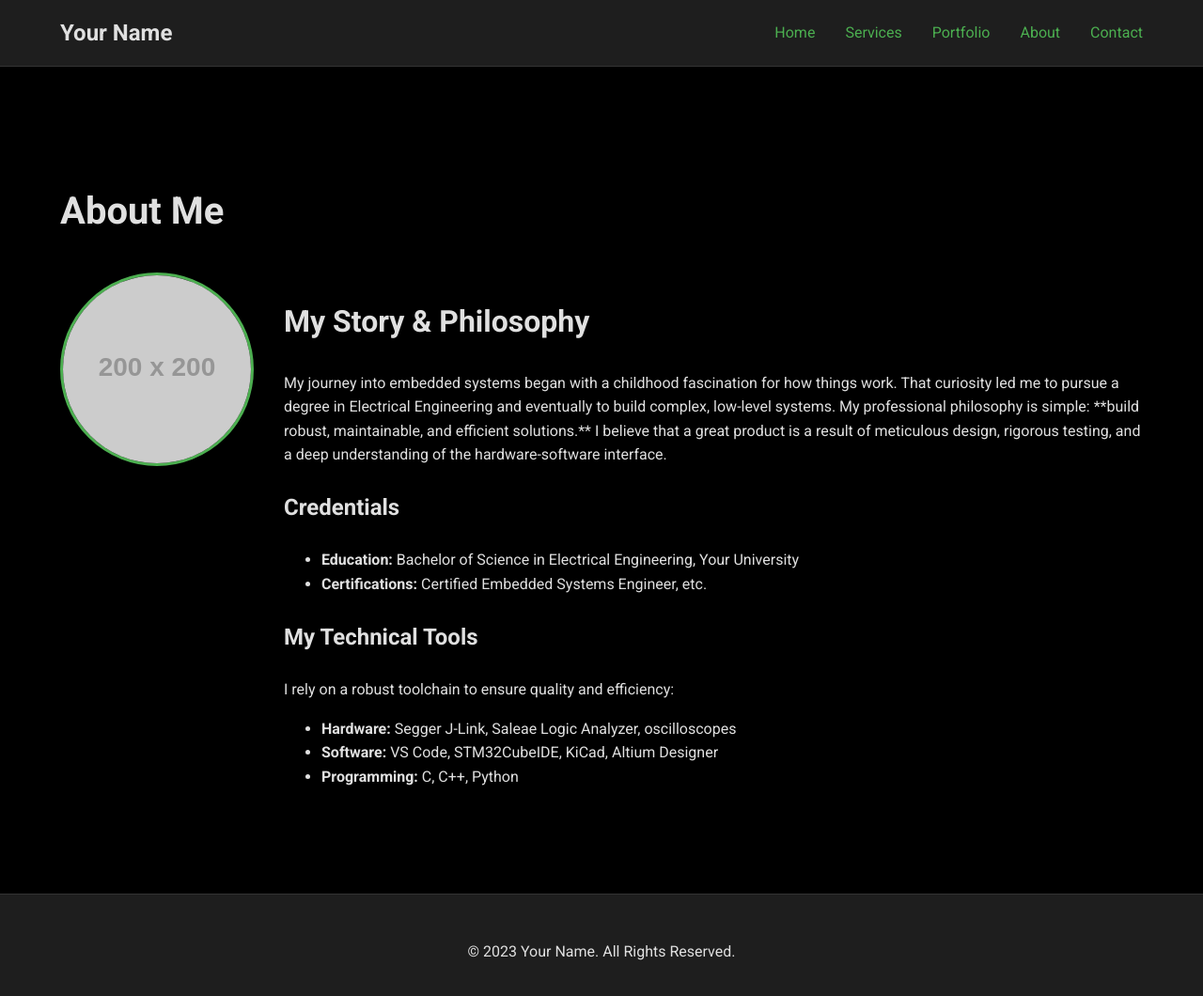
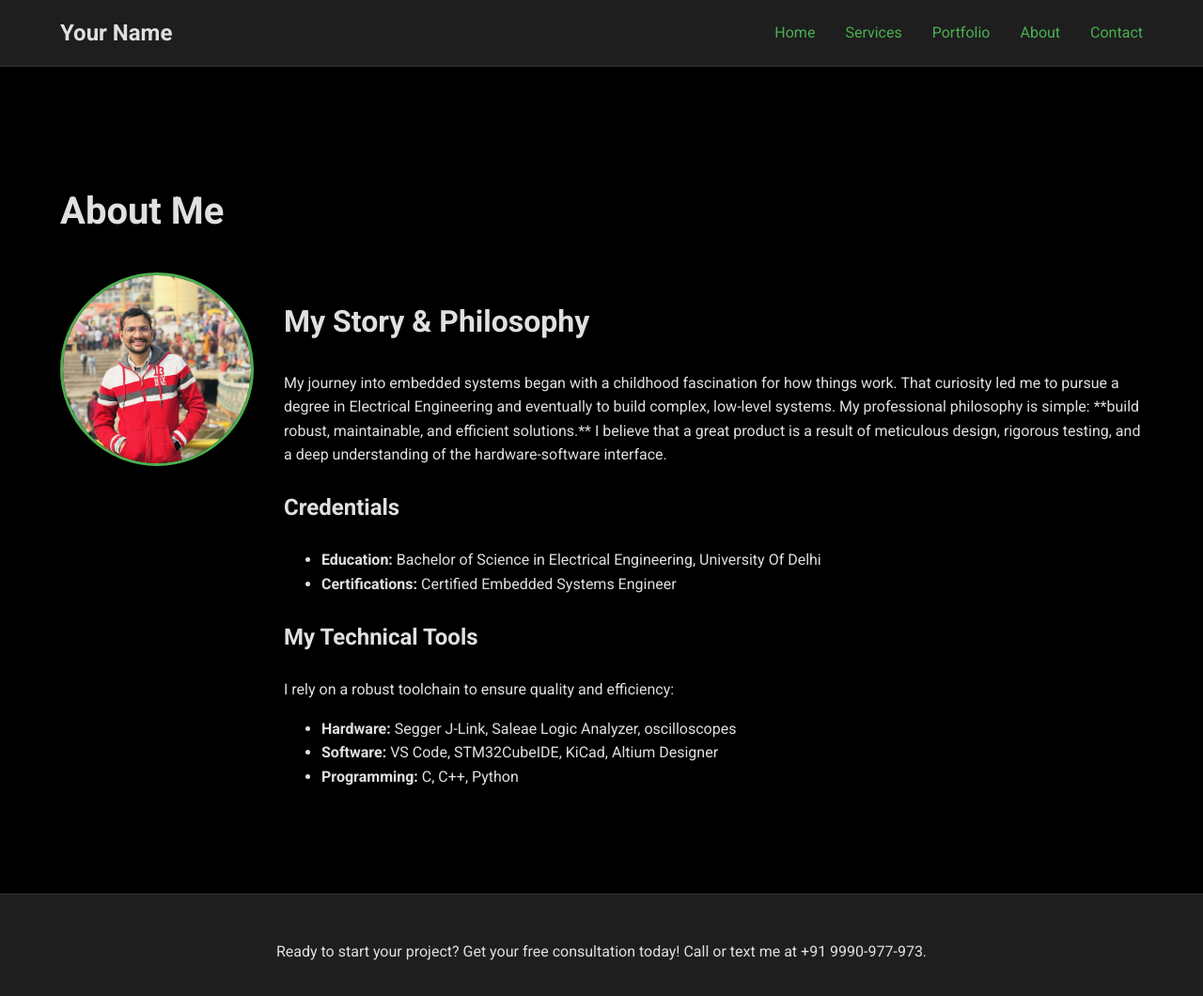
Before and after one commit to rajora-in/rajora.in-v2.0, a plain HTML site: page about.html in a window 1280 px wide. Shown: the whole page at 94% size. Drawn offline with Linux system fonts and the light colour scheme; placeholder pictures from the web are drawn by us.

Commit message:
about.html

```diff
--- a/about.html
+++ b/about.html
@@ -26,15 +26,15 @@
         <section id="about-content">
             <h1>About Me</h1>
             <div class="profile-card">
-                <img src="https://via.placeholder.com/200" alt="Professional Headshot" class="headshot">
+                <img src="https://rajora-in.github.io/rajora.in-v2.0/Images/Website Image/ME.jpeg" alt="Professional Headshot" class="headshot">
                 <div class="profile-text">
                     <h2>My Story & Philosophy</h2>
                     <p>My journey into embedded systems began with a childhood fascination for how things work. That curiosity led me to pursue a degree in Electrical Engineering and eventually to build complex, low-level systems. My professional philosophy is simple: **build robust, maintainable, and efficient solutions.** I believe that a great product is a result of meticulous design, rigorous testing, and a deep understanding of the hardware-software interface. </p>
 
                     <h3>Credentials</h3>
                     <ul>
-                        <li><strong>Education:</strong> Bachelor of Science in Electrical Engineering, Your University</li>
-                        <li><strong>Certifications:</strong> Certified Embedded Systems Engineer, etc.</li>
+                        <li><strong>Education:</strong> Bachelor of Science in Electrical Engineering, University Of Delhi</li>
+                        <li><strong>Certifications:</strong> Certified Embedded Systems Engineer</li>
                     </ul>
 
                     <h3>My Technical Tools</h3>
@@ -50,7 +50,7 @@
     </main>
 
     <footer>
-        <p>&copy; 2023 Your Name. All Rights Reserved.</p>
+        <p>Ready to start your project? Get your free consultation today! Call or text me at +91 9990-977-973.</p>
     </footer>
 
 </body>
```
